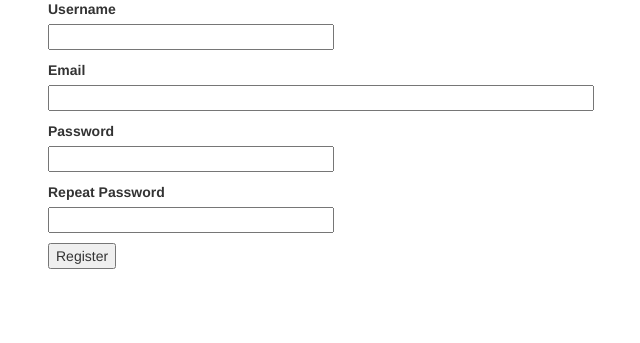
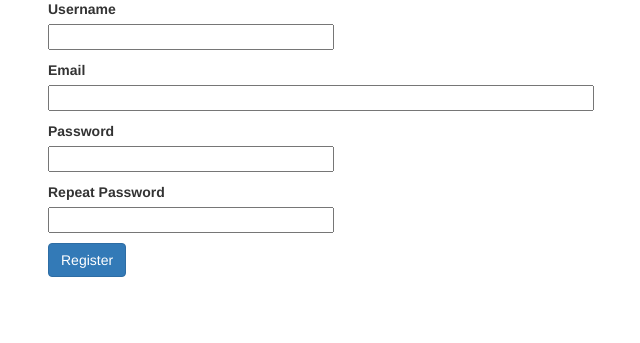
Before and after one commit to SLotAbr/Task_manager, a Flask app: page /auth/register in a window 1280 px wide. Shown: the part 143-486 px from the top of the page, without its empty margins (22-662 px from the left). Run offline with Flask 3, Linux system fonts and the light colour scheme.

Commit message:
buttons redesign for the auth blueprint

```diff
--- a/app/templates/auth/login.html
+++ b/app/templates/auth/login.html
@@ -15,7 +15,7 @@
 			{{ form.password(size=32) }}
 		</p>
 		<p>{{ form.remember_me() }} {{ form.remember_me.label }}</p>
-		<p>{{ form.submit() }}</p>
+		<p>{{ form.submit(class='btn btn-primary mb-3') }}</p>
 	</form>
 	<p>New User? <a href="{{ url_for('auth.register') }}">Click to Register!</a></p>
 	<p>Forgot Your Password?
--- a/app/templates/auth/register.html
+++ b/app/templates/auth/register.html
@@ -20,6 +20,6 @@
 			{{ form.password2.label }}<br>
 			{{ form.password2(size=32) }}<br>
 		</p>
-		<p>{{ form.submit() }}</p>
+		<p>{{ form.submit(class='btn btn-primary mb-3') }}</p>
 	</form>
 {% endblock %}
--- a/app/templates/auth/reset_password.html
+++ b/app/templates/auth/reset_password.html
@@ -12,6 +12,6 @@
 			{{ form.password2.label }}<br>
 			{{ form.password2(size=32) }}<br>
 		</p>
-		<p>{{ form.submit() }}</p>
+		<p>{{ form.submit(class='btn btn-primary mb-3') }}</p>
 	</form>
 {% endblock %}
--- a/app/templates/auth/reset_password_request.html
+++ b/app/templates/auth/reset_password_request.html
@@ -8,6 +8,6 @@
 			{{ form.email.label }}<br>
 			{{ form.email(size=64) }}<br>
 		</p>
-		<p>{{ form.submit() }}</p>
+		<p>{{ form.submit(class='btn btn-primary mb-3') }}</p>
 	</form>
 {% endblock %}
```
